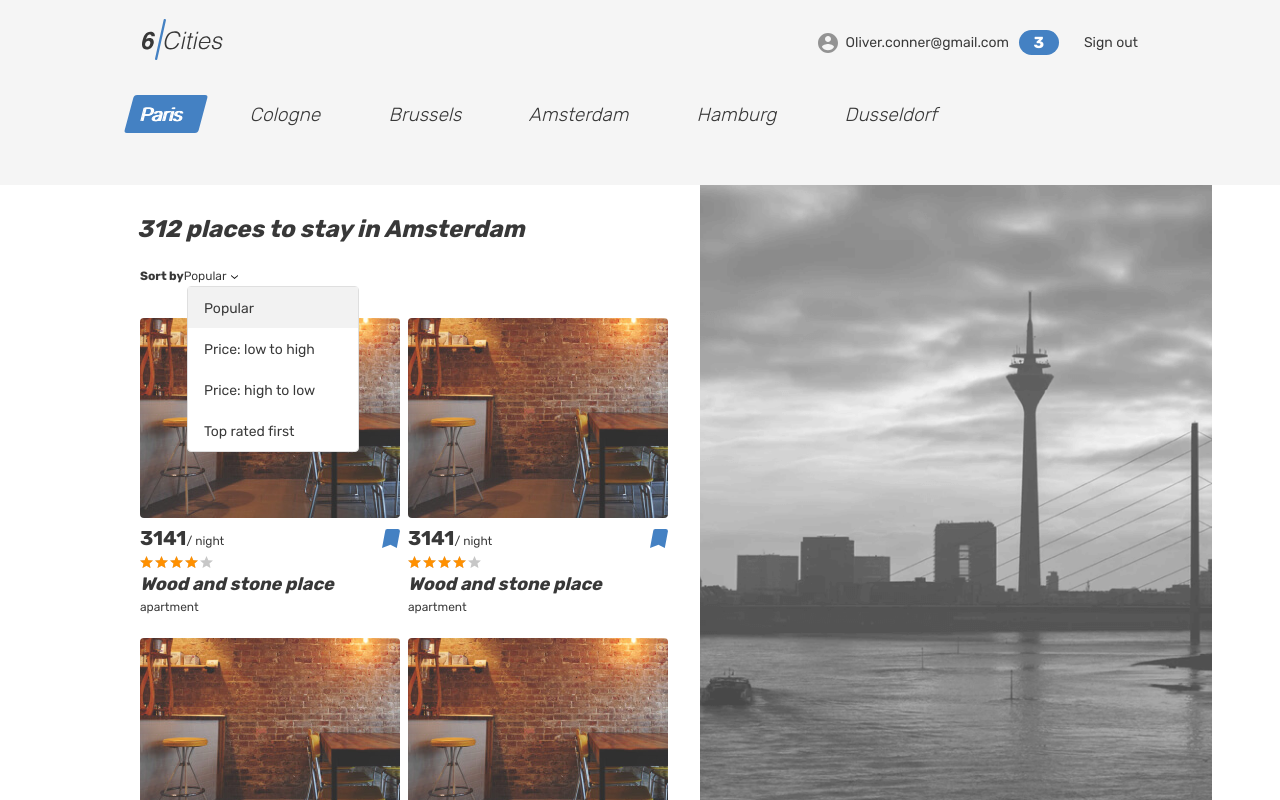
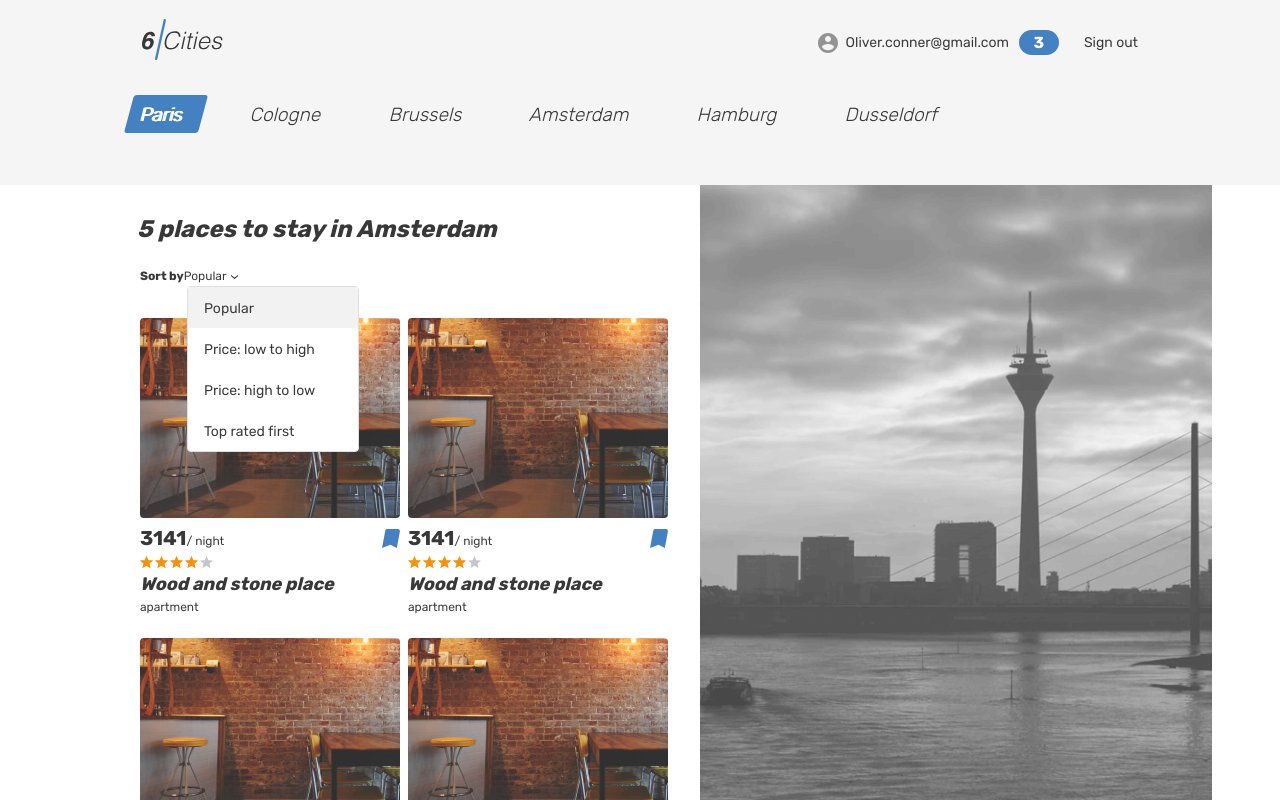
Before and after one commit to nikonew/281623-six-cities-15, a React (Vite) app: page / in a window 1280 px wide. Built offline with nearby package versions, Linux system fonts and the light colour scheme.

Commit message:
рефакторинг

```diff
--- a/src/pages/main-page/main-page.tsx
+++ b/src/pages/main-page/main-page.tsx
@@ -9,7 +9,7 @@ import { CITIES_LOCATION } from '../../const';
 import { Link } from 'react-router-dom';
 import classNames from 'classnames';
 import { AppRoute } from '../../app/router/router/router';
-import { offersActions, offersSelectors } from '../../store/reducers/reducer';
+import { offersActions, offersSelectors } from '../../store/slices/slice';
 
 
 export default function MainPage (): JSX.Element {
@@ -87,7 +87,9 @@ export default function MainPage (): JSX.Element {
           <div className="cities__places-container container">
             <section className="cities__places places">
               <h2 className="visually-hidden">Places</h2>
-              <b className="places__found">312 places to stay in Amsterdam</b>
+              <b className="places__found">
+                {offers.length} place{offers.length > 1 && 's'} to stay in Amsterdam
+              </b>
               <form className="places__sorting" action="#" method="get">
                 <span className="places__sorting-caption">Sort by</span>
                 <span className="places__sorting-type" tabIndex={0}>
--- a/src/pages/offer-page/offer-page.tsx
+++ b/src/pages/offer-page/offer-page.tsx
@@ -5,7 +5,7 @@ import Reviews from '../../componets/reviews/review';
 import { AuthorizationStatus } from '../../app/router/router/router';
 import Map from '../../componets/map/map';
 import { useAppSelector } from '../../hooks/store';
-import { offersSelectors } from '../../store/reducers/reducer';
+import { offersSelectors } from '../../store/slices/slice';
 import { TComment } from '../../types/types';
 
 type OfferPageProps = {
--- a/src/store/store.ts
+++ b/src/store/store.ts
@@ -1,5 +1,5 @@
 import { configureStore } from '@reduxjs/toolkit';
-import { offersSlice } from './reducers/reducer';
+import { offersSlice } from './slices/slice';
 
 export const store = configureStore({
   reducer: {
```
Also changed, not shown: src/store/action/action.ts (deleted), src/store/slices/slice.ts (renamed from src/store/reducers/reducer.ts).
